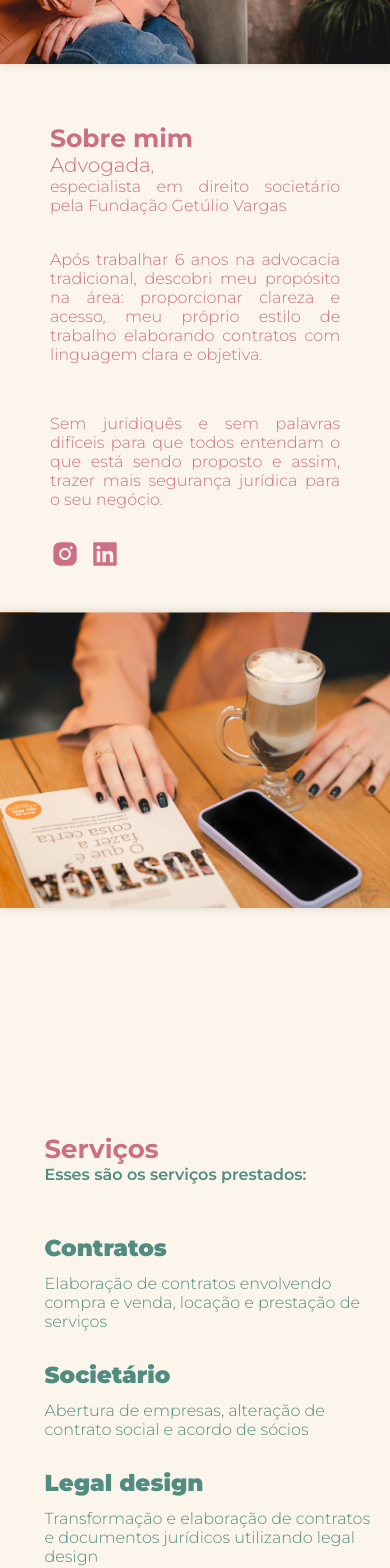
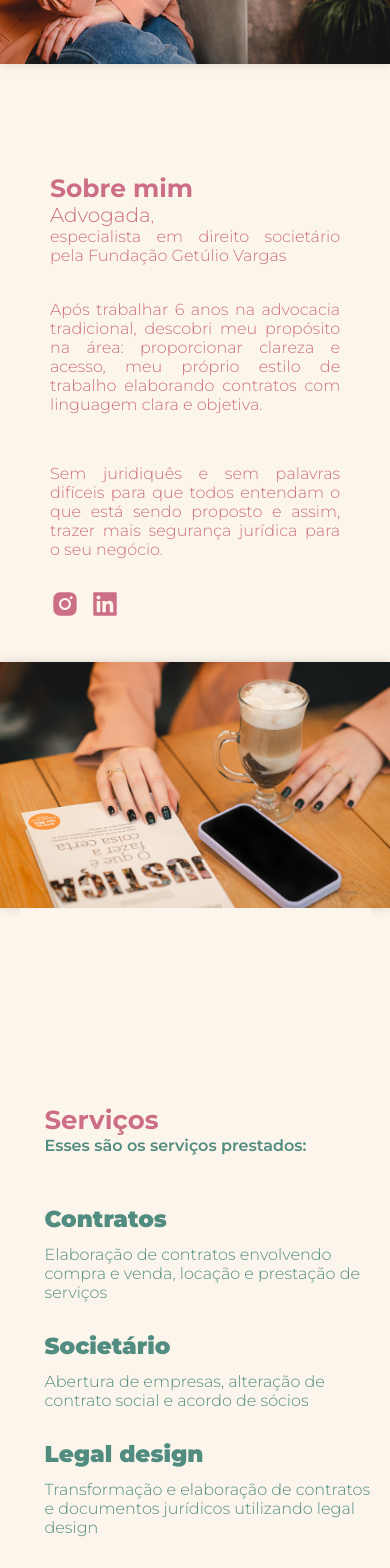
Before and after one commit to amandakehl/grazi_temp, a Next.js app: page / in a window 390 px wide. Shown: the part 780-2348 px from the top of the page. Built offline with nearby package versions, Linux system fonts and the light colour scheme.

Commit message:
ajustes de css

```diff
--- a/src/components/AboutComponent/styles.module.scss
+++ b/src/components/AboutComponent/styles.module.scss
@@ -74,7 +74,7 @@
     .left {
       .second-image {
         width: 100%;
-        height: 100vh;
+        height: 100%;
         border-radius: 0;
         margin-bottom: 0;
       }
@@ -125,6 +125,7 @@
     .right {
       width: 110%;
       padding-left: 50px;
+      padding-top: 50px;
 
       h2 {
         font-size: 40px;
@@ -137,6 +138,8 @@
   .aboutContent {
     .right {
       width: 118%;
+      padding-top: 50px;
+
       h2 {
         font-size: 25px;
       }
--- a/src/components/ContactComponent/styles.module.scss
+++ b/src/components/ContactComponent/styles.module.scss
@@ -140,7 +140,6 @@
   .both {
     display: flex;
     flex-direction: column;
-
     .left {
       width: 100%;
       h2 {
@@ -159,6 +158,9 @@
     .right {
       width: 100%;
       display: flex;
+      button {
+        background-color: var(--pink-500);
+      }
     }
   }
 }
@@ -167,6 +169,7 @@
   .both {
     .left {
       padding: 50px;
+      padding-top: 100px;
       h2 {
         font-size: 32px;
       }
@@ -179,6 +182,11 @@
         font-size: 18px;
       }
     }
+    .form {
+      button {
+        background-color: var(--pink-500);
+      }
+    }
   }
 }
 
@@ -186,6 +194,7 @@
   .both {
     .left {
       padding: 50px 90px;
+      padding-top: 100px;
       h2 {
         font-size: 28px;
       }
@@ -207,6 +216,9 @@
         input {
           width: 400px;
         }
+        button {
+          background-color: var(--pink-500);
+        }
       }
     }
   }
@@ -216,6 +228,7 @@
   .both {
     .left {
       padding: 50px;
+      padding-top: 100px;
       h2 {
         font-size: 28px;
       }
@@ -235,6 +248,9 @@
         input {
           width: 290px;
         }
+        button {
+          background-color: var(--pink-500);
+        }
       }
     }
   }
--- a/src/components/ServicesComponent/styles.module.scss
+++ b/src/components/ServicesComponent/styles.module.scss
@@ -56,7 +56,6 @@
 
 @media only screen and (max-width: 540px) {
   .service {
-    margin-top: 15%;
     padding-left: 25px;
 
     h2 {
```
